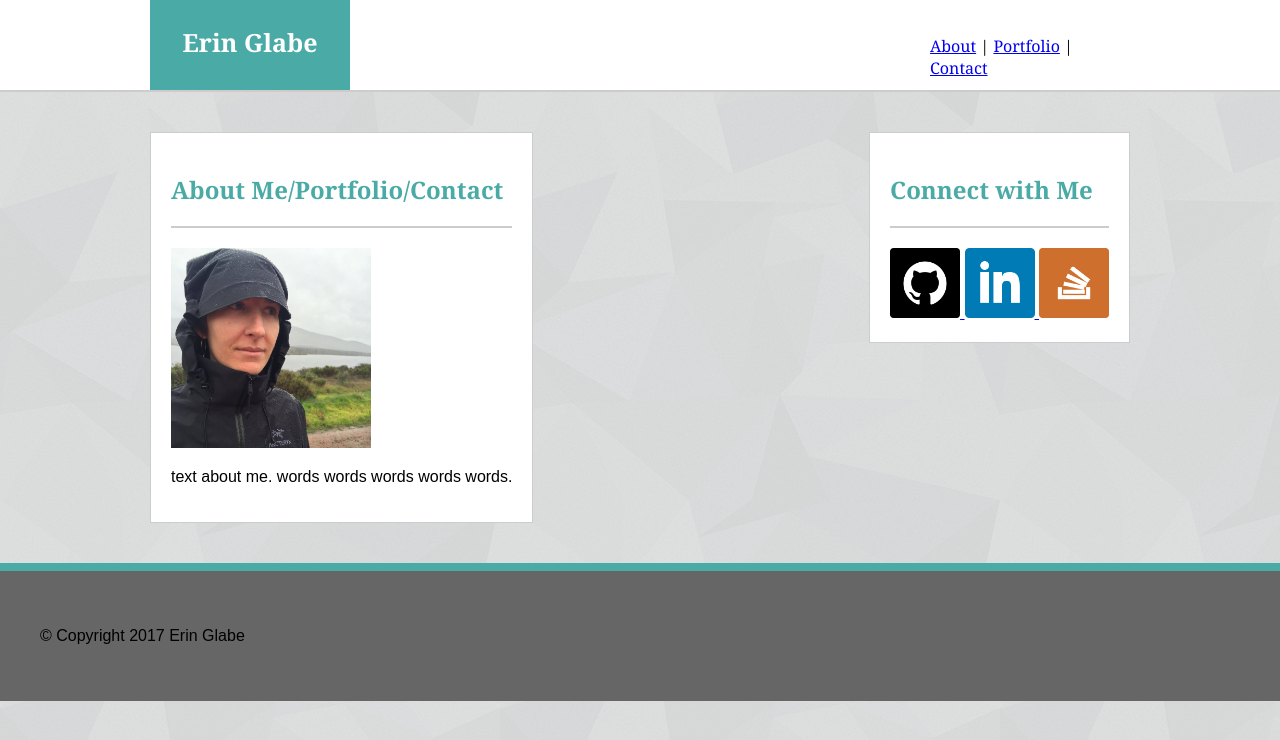
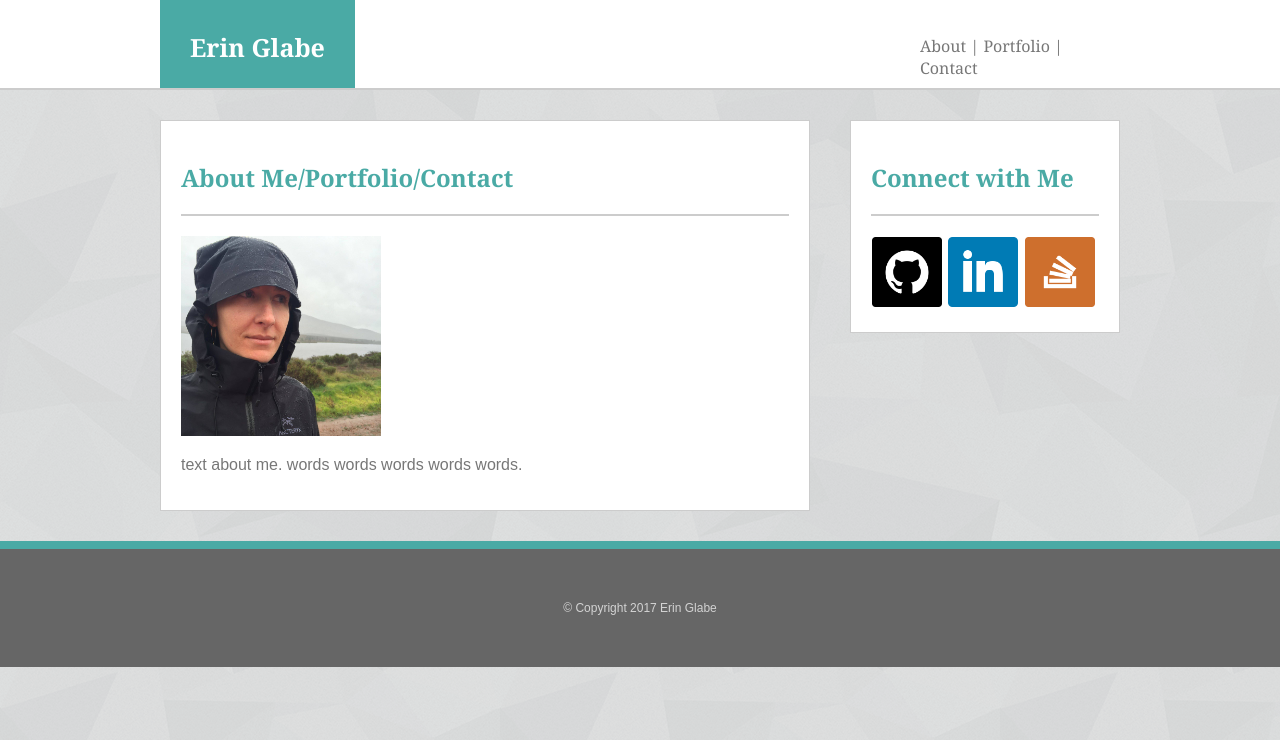
Before and after one commit to eglabe/Basic-Portfolio, a plain HTML site: page index.html in a window 1280 px wide. Drawn offline with Linux system fonts and the light colour scheme.

Commit message:
finished structure

```diff
--- a/Assets/css/style.css
+++ b/Assets/css/style.css
@@ -1,9 +1,14 @@
+* {
+  box-sizing: border-box;
+}
+
 body {
 	background-image: url(../Images/shattered.png);
 	background-color: white;
 	margin: 0;
 	padding: 0;
 	font-family: "Arial", "Helvetica Neue", Helvetica, sans-serif;
+	color: #777777;
 
 }
 
@@ -12,28 +17,39 @@ header {
 	font-family: "Georgia", Times, "Times New Roman", serif;
 	border-bottom: 2px solid #cccccc;
 	overflow: auto;
-	height: 90px
+	height: 90px;
+	margin-bottom: 30px;
+}
+
+div {
+	width: 960px;
+	margin: 0 auto;
 }
 
 #name {
 	background-color: #4aaaa5;
-	width: 150px;
-	height: 40px;
 	text-align: center;
-	padding: 25px;
-	margin: 0px 10px 0px 150px;
+	padding: 30px;
+	margin: 0px;
 	color:#ffffff;
 	font-size: 25px;
 	float:left;
+	height: 88px;
 }
 
 nav {
 	float: right;
 	width: 200px;
-	padding: 35px 150px 35px 10px;
+	padding: 0px;
+	margin-top: 35px;
 }
 
-#container{
+a {
+	text-decoration: none;
+	color:#777777;
+}
+
+#container {
 	clear: both;
 }
 
@@ -52,20 +68,32 @@ section, aside {
 }
 
 section {
-	margin: 40px 20px 40px 150px;
+	margin-bottom: 30px;
 	float: left;
+	width: 650px;
+
 }
 
 aside {
-	margin: 40px 150px 40px 20px;
-	float:right;
+	float: right;
+	width: 270px;
+}
+
+.social {
+	width: 70px;
+	height: 70px;
+	margin: 1px;
 }
 
 footer {
+	clear: both;
 	background-color: #666666;
+	color: lightgrey;
+	font-size: 12px;
+	text-align: center;
 	padding: 40px;
 	border-top: 8px solid #4aaaa5;
-	clear: both;
+
 }
 
 
--- a/index.html
+++ b/index.html
@@ -9,12 +9,14 @@
 <body>
 <!-- Heading with Links, same all pages -->
 	<header>
+	<div>
 		<strong><p id="name">Erin Glabe</p></strong>
 		<nav>
 			<a href="index.html">About</a> |
 			<a href="portfolio.html">Portfolio</a> |
 			<a href="contact.html">Contact</a>
 		</nav>
+	</div>
 	</header>
 
 <!-- Main Section with info specific to that page -->
@@ -30,13 +32,13 @@
 			<h2>Connect with Me</h2>
 		<!-- Double check GitHub link -->
 			<a href="www.https://github.com/eglabe" target="_blank">
-				<img src="Assets/Images/github.png" alt="github" height="70px" width="70px">
+				<img class="social" src="Assets/Images/github.png" alt="github">
 			</a>
 			<a href="https://www.linkedin.com/in/erin-glabe-04593a57" target="_blank">
-				<img src="Assets/Images/linkedin.png" alt="linkedin" height="70px" width="70px">
+				<img class="social" src="Assets/Images/linkedin.png" alt="linkedin">
 			</a>
 			<a href="http://stackoverflow.com/users/7382613/erin" target="_blank">
-				<img src="Assets/Images/stackoverflow.png" alt="stackoverflow" height="70px" width="70px">
+				<img class="social" src="Assets/Images/stackoverflow.png" alt="stackoverflow">
 			</a>
 		</aside>
 	</div>
```
Lines whose indentation alone changed are shown as unchanged.
